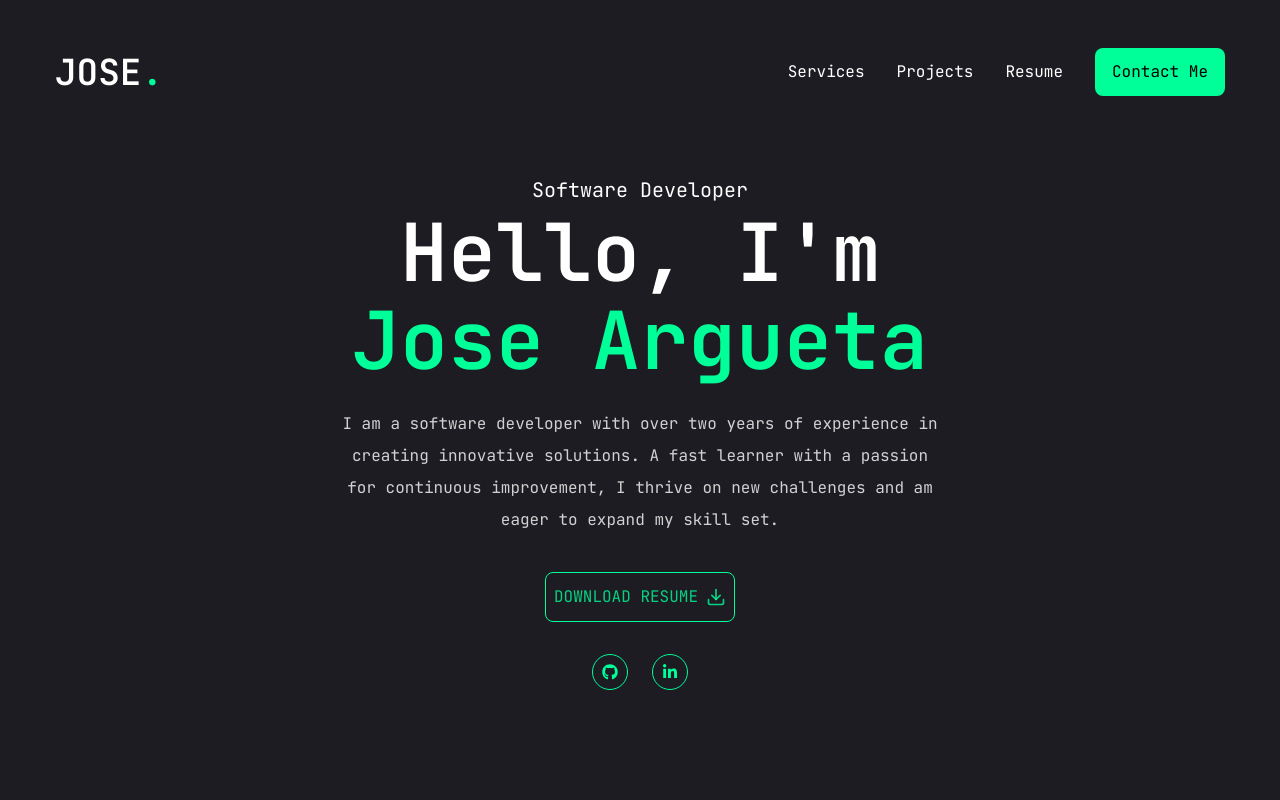
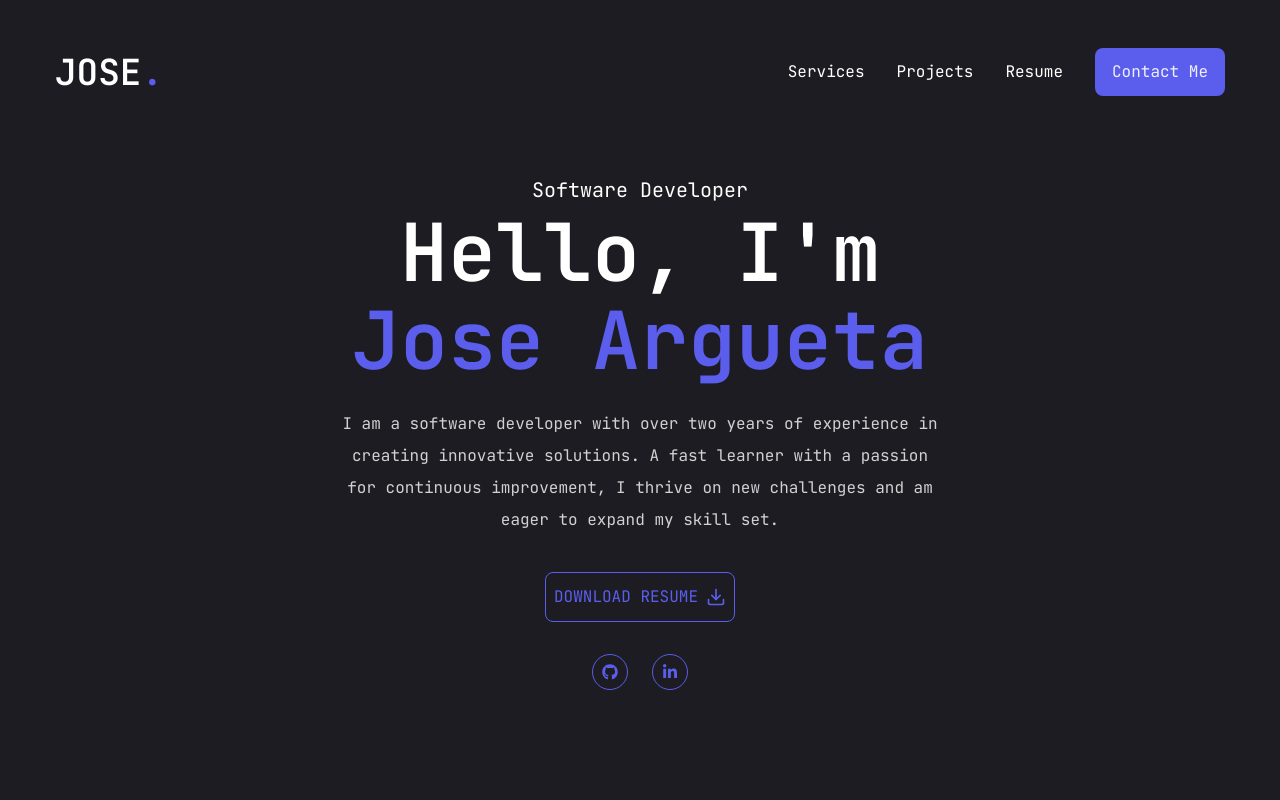
Before and after one commit to jose0-0/personal-site, a Next.js app in the folder personal-site/: page / in a window 1280 px wide. Shown: the top 800 px of the page. Built offline with nearby package versions, Linux system fonts and the light colour scheme.

Commit message:
changed accent colors

```diff
--- a/personal-site/app/globals.css
+++ b/personal-site/app/globals.css
@@ -30,7 +30,7 @@
   }
 
   .text-outline-hover {
-    -webkit-text-stroke: 1px #00ff99;
+    -webkit-text-stroke: 1px #8081e9;
   }
 }
 
--- a/personal-site/app/page.tsx
+++ b/personal-site/app/page.tsx
@@ -21,7 +21,7 @@ const Home = () => {
             <div className='flex flex-col items-center gap-8'>
               <button
 
-                className='border-[1px] rounded-lg p-2 text-accent/80 border-accent uppercase flex items-center gap-2 hover:bg-accent hover:text-black duration-500'
+                className='border-[1px] rounded-lg p-2 text-accent border-accent uppercase flex items-center gap-2 hover:bg-accent hover:text-white/90 duration-500'
               >
                 <a href='/Jose_2024_Resume.pdf' download='/Jose_2024_Resume.pdf'
                 >
--- a/personal-site/components/Nav.tsx
+++ b/personal-site/components/Nav.tsx
@@ -54,7 +54,7 @@ const Nav = () => {
             <CustomButton
               title='Contact Me'
               btnType='button'
-              containerStyles='text-black rounded-lg bg-accent min-w-[130px]'
+              containerStyles='text-white/90 rounded-lg bg-accent min-w-[130px]'
             />
           </nav>
         </div>
--- a/personal-site/tailwind.config.ts
+++ b/personal-site/tailwind.config.ts
@@ -27,8 +27,8 @@ module.exports = {
       colors: {
         primary: '#1c1c22',
         accent: {
-          DEFAULT: '#00ff99',
-          hover: '#00e187',
+          DEFAULT: '#5b5eec',
+          hover: '#6b6eff',
         }
       },
       backgroundImage: {
```
